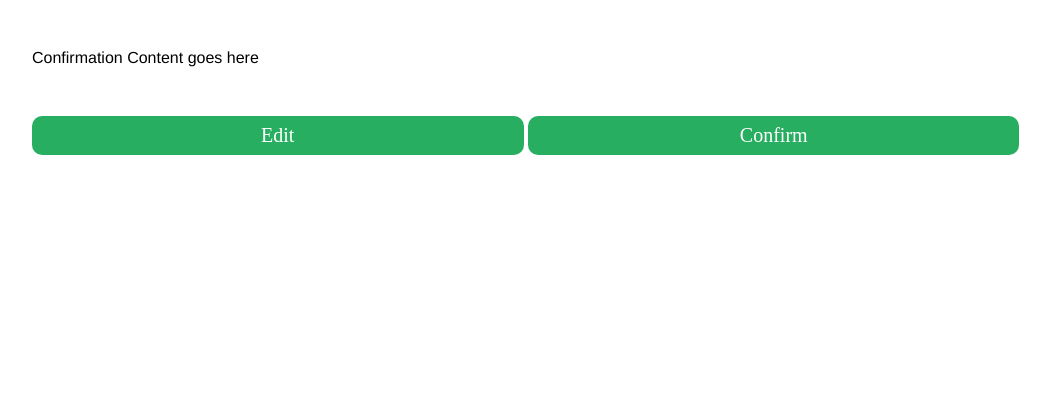
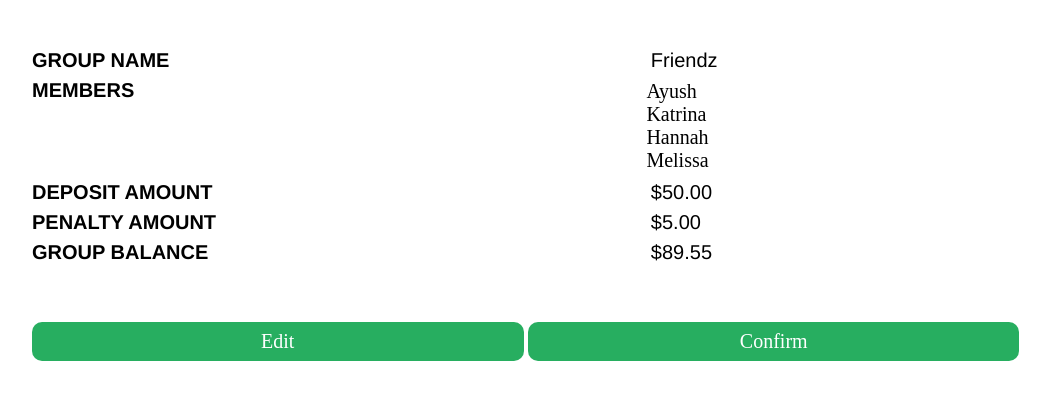
Before and after one commit to katrinaduong/wreck, a PHP site: page /html/profile4.html in a window 1280 px wide. Shown: the part 112-512 px from the top of the page, without its empty margins (96-1146 px from the left). Run offline with PHP 8.4, Linux system fonts and the light colour scheme; some libraries are stand-ins or nearby versions.

Commit message:
conirmation page

```diff
--- a/css/profile.css
+++ b/css/profile.css
@@ -270,3 +270,31 @@ body{
 		right: 14%;
 		visibility: hidden;
 	}
+
+	#members-title {
+		position: absolute;
+	}
+
+	.conf-category {
+		margin-bottom: 10px;
+	}
+
+	.title {
+		color: black;
+		font-size: 20px;
+		font-weight: bold;
+		text-align: left;
+		width: 60%;
+		display: inline-block;
+	}
+
+	.conf-data {
+		color: black;
+		font-size: 20px;
+		text-align: left;
+		display: inline-block;
+	}
+
+#conf-members {
+		margin-left: 60%;
+}
--- a/html/issues.html
+++ b/html/issues.html
@@ -55,6 +55,7 @@
           <i class="fa fa-times w3-xxxlarge close-sidebar"></i>
           <img class="wreck" src="../img/sidebar-title.png">
         </div>
+        <!-- TODO: pull balances from firebase -->
         <div id="user-status">
           <div id="user-status-heading">Balances at a glance</div>
           <div class="status">
--- a/html/profile4.html
+++ b/html/profile4.html
@@ -15,19 +15,32 @@
         <section class="container">
 
         <span class="content">
-            <div class="fields">Confirmation Content goes here</div>
-
-            <!-- <div class="fields" id="money_deposit">
-                <div class="text_field_wrapper" id="search">
-                    &nbsp;&nbsp;$ <input type="text" class="text_field" id="money" placeholder="Deposit Amount">
+            <div class="fields">
+              <div class="conf-category" id="group-name">
+                <div class="title">GROUP NAME</div>
+                <div class="conf-data" id="conf-group-name">Friendz</div>
+              </div>
+              <div class="conf-category" id="members">
+                <div class="title" id="members-title">MEMBERS</div>
+                <div class="conf-data" id="conf-members">
+                  <p class="conf-member">Ayush</p>
+                  <p class="conf-member">Katrina</p>
+                  <p class="conf-member">Hannah</p>
+                  <p class="conf-member">Melissa</p>
                 </div>
-                <p class="money_subtext">Deposit amount refers to the money that each person puts in. This is the chunk of money that penalties will be subtracted from.</p>
-            </div>
-            <div class="fields" id="money_penalty">
-                <div class="text_field_wrapper" id="search">
-                    &nbsp;&nbsp;$ <input type="text" class="text_field" id="money" placeholder="Penalty Amount">
-                </div>
-                <p class="money_subtext">How hard do you want to penalize your roommates?</p> -->
+              </div>
+              <div class="conf-category" id="deposit-amount">
+                <div class="title">DEPOSIT AMOUNT</div>
+                <div class="conf-data" id="conf-deposit">$50.00</div>
+              </div>
+              <div class="conf-category" id="penalty-amount">
+                <div class="title">PENALTY AMOUNT</div>
+                <div class="conf-data" id="conf-penalty">$5.00</div>
+              </div>
+              <div class="conf-category" id="group-balance">
+                <div class="title">GROUP BALANCE</div>
+                <div class="conf-data" id="conf-group-balance">$89.55</div>
+              </div>
             </div>
         </span>
 
--- a/js/profile.js
+++ b/js/profile.js
@@ -80,8 +80,8 @@ function addUserToGroup() {
   if (true /* TODO: check user input against list of groups */) {
     $('#not-group').css("visibility", "visible");
   } else {
-    // valid group so do firebase hooking up
-    $('#not-group').css("visibility", "hidden");
+    // TODO: valid group so do firebase hooking up to add this user to that group
+    $('#not-group').css("visibility", "hidden"); // hide error message we have a valid group
 
   }
 }
```
